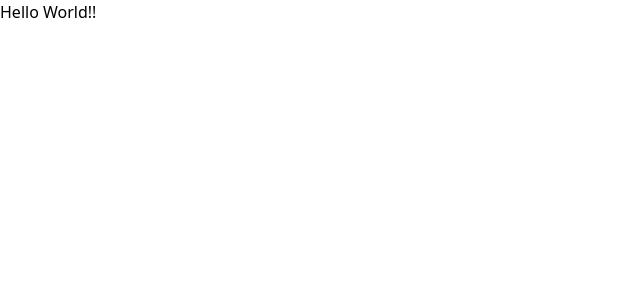
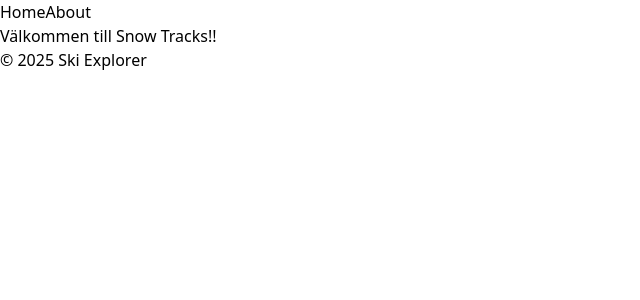
Before and after one commit to Rebecka94/Snowtracks-React-App, a React (Vite) app: page / in a window 1280 px wide. Shown: the top 300 px of the page, without its empty margins (0-640 px from the left). Built offline with nearby package versions, Linux system fonts and the light colour scheme.

Commit message:
Added links to homepage and about page for navigation. And also added a header and footer component

```diff
--- a/src/App.tsx
+++ b/src/App.tsx
@@ -1,3 +1,15 @@
+import { Outlet } from "react-router";
+import Footer from "./components/Footer";
+import Header from "./components/Header";
+
 export default function App() {
-  return <h1>Hello World!!</h1>
+  return (
+    <div>
+      <Header />
+      <main>
+        <Outlet />
+      </main>
+      <Footer />
+    </div>
+  );
 }
--- /dev/null
+++ b/src/components/Footer.tsx
@@ -0,0 +1,3 @@
+export default function Footer() {
+  return <footer>© 2025 Ski Explorer</footer>;
+}
--- /dev/null
+++ b/src/components/Header.tsx
@@ -0,0 +1,10 @@
+import { Link } from "react-router";
+
+export default function Header() {
+  return (
+    <nav>
+      <Link to="/">Home</Link>
+      <Link to="/about">About</Link>
+    </nav>
+  );
+}
--- a/src/main.tsx
+++ b/src/main.tsx
@@ -14,7 +14,8 @@ createRoot(document.getElementById("root")!).render(
           <Route index element={<HomePage />} />
           <Route path="about" element={<AboutPage />} />
         </Route>
-        <Route path="skiresorts" element={<SkiResortDetail />} /> {/* Egen layout */}
+        <Route path="skiresorts" element={<SkiResortDetail />} />{" "}
+        {/* Egen layout */}
       </Routes>
     </BrowserRouter>
   </StrictMode>
--- a/src/pages/AboutPage.tsx
+++ b/src/pages/AboutPage.tsx
@@ -1,3 +1,3 @@
 export default function AboutPage() {
-    return <h2>Hello</h2>;
-  }
+  return <h2>Om oss!</h2>;
+}
--- a/src/pages/HomePage.tsx
+++ b/src/pages/HomePage.tsx
@@ -1,3 +1,3 @@
 export default function HomePage() {
-  return <h2>Hello</h2>;
+  return <h2>Välkommen till Snow Tracks!!</h2>;
 }
--- a/src/pages/SkiResortDetail.tsx
+++ b/src/pages/SkiResortDetail.tsx
@@ -1,3 +1,3 @@
 export default function SkiResortDetail() {
-    return <h2>Hello</h2>;
-  }
+  return <h2>Hello</h2>;
+}
```
